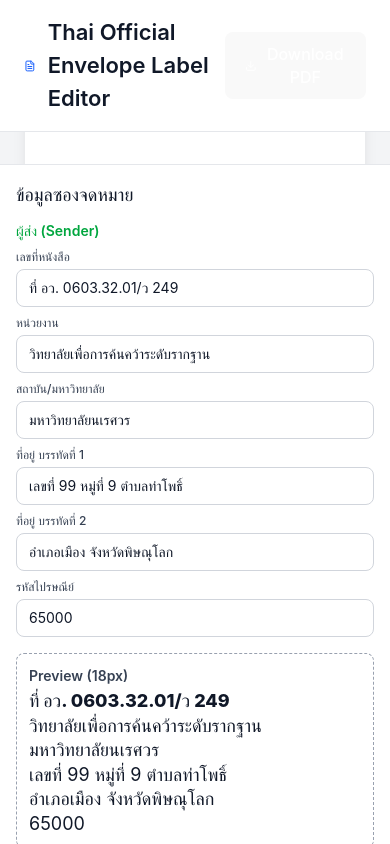
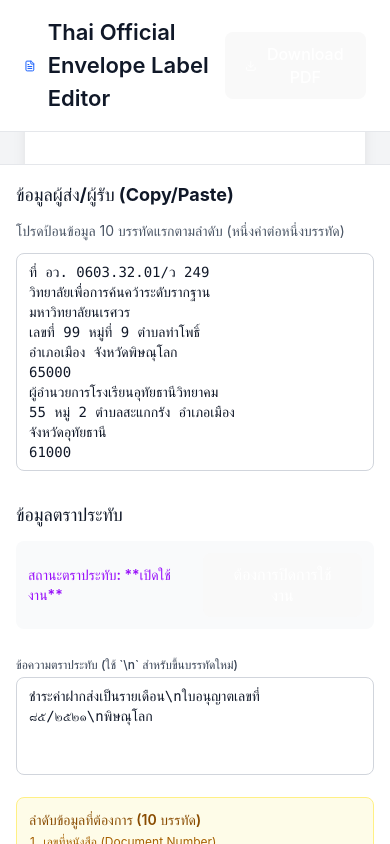
Before and after one commit to s1n-c0s/word-better-exp, a React (Vite) app: page / in a window 390 px wide. Built offline with nearby package versions, Linux system fonts and the light colour scheme.

Commit message:
= fix toggle state

```diff
--- a/src/App.tsx
+++ b/src/App.tsx
@@ -10,10 +10,25 @@ const SARABUN_FONT = "THSarabunNew";
 const GARUDA_EMBLEM_WIDTH = 15;
 const GARUDA_EMBLEM_HEIGHT = 15;
 
+// กำหนดข้อความตราประทับมาตรฐานเป็นค่าคงที่
+const DEFAULT_STAMP_TEXT =
+  "ชำระค่าฝากส่งเป็นรายเดือน\nใบอนุญาตเลขที่ ๘๕/๒๕๒๑\nพิษณุโลก";
+
 export default function DocumentEditor() {
   const [pdfUrl, setPdfUrl] = useState("");
 
-  // ข้อมูลผู้ส่ง/ผู้รับ
+  // State สำหรับ 10 บรรทัดแรก (Copy/Paste)
+  const [csvInput, setCsvInput] = useState("");
+
+  // State สำหรับเก็บข้อความตราประทับเมื่อ Toggle ถูกเปิด (แสดงตลอด)
+  const [manualStampInput, setManualStampInput] = useState(
+    DEFAULT_STAMP_TEXT.replace(/\n/g, "\\n")
+  );
+
+  // 💡 การแก้ไข 1: State ควบคุมการปิดการใช้งาน (ค่าเริ่มต้น: FALSE = เปิดใช้งานอยู่)
+  const [disableStamp, setDisableStamp] = useState(false); // False = Stamp ON
+
+  // ข้อมูลผู้ส่ง/ผู้รับ (ไม่เปลี่ยนแปลง)
   const [documentNumber, setDocumentNumber] = useState(
     "ที่ อว. 0603.32.01/ว 249"
   );
@@ -39,11 +54,86 @@ export default function DocumentEditor() {
     useState("จังหวัดอุทัยธานี");
   const [recipientPostal, setRecipientPostal] = useState("61000");
 
-  const [stampText, setStampText] = useState(
-    "ชำระค่าฝากส่งเป็นรายเดือน\nใบอนุญาตเลขที่ ๘๕/๒๕๒๑\nพิษณุโลก"
-  );
+  // Stamp Text State: ถูกควบคุมโดย useEffect ด้านล่าง
+  // 💡 การแก้ไข 2: เริ่มต้นด้วย manualStampInput (ซึ่งคือค่ามาตรฐาน)
+  const [stampText, setStampText] = useState(DEFAULT_STAMP_TEXT);
 
-  // ฟังก์ชันสร้าง PDF และคืนค่า Data URI string (สำหรับ Preview และ Download)
+  // Parse ข้อมูล 10 บรรทัด (Sender/Recipient)
+  const parseCsvInput = useCallback((input) => {
+    const lines = input.split("\n").map((line) => line.trim());
+
+    if (lines.length >= 10) {
+      setDocumentNumber(lines[0] || "");
+      setSenderOrg(lines[1] || "");
+      setSenderUniversity(lines[2] || "");
+      setSenderAddress1(lines[3] || "");
+      setSenderAddress2(lines[4] || "");
+      setSenderPostal(lines[5] || "");
+      setRecipientTitle(lines[6] || "");
+      setRecipientAddress(lines[7] || "");
+      setRecipientProvince(lines[8] || "");
+      setRecipientPostal(lines[9] || "");
+    }
+  }, []);
+
+  // Handler สำหรับช่องกรอกข้อมูล 10 บรรทัด
+  const handleCsvChange = (e) => {
+    const value = e.target.value;
+    setCsvInput(value);
+    parseCsvInput(value);
+  };
+
+  // Handler สำหรับช่องกรอกข้อมูลตราประทับที่แยกออกมา
+  const handleManualStampChange = (e) => {
+    const value = e.target.value;
+    setManualStampInput(value);
+  };
+
+  // 💡 การแก้ไข 3: จัดการการเปลี่ยนแปลงของ Toggle
+  const handleToggleChange = () => {
+    setDisableStamp((prev) => !prev);
+  };
+
+  // 💡 การแก้ไข 4: Logic การควบคุม StampText และ Input Read-only
+  useEffect(() => {
+    let newStampText = "";
+
+    if (!disableStamp) {
+      // FALSE (ไม่ปิดการใช้งาน) -> Stamp ON: ใช้ค่าที่พิมพ์
+      newStampText = manualStampInput.replace(/\\n/g, "\n");
+    } else {
+      // TRUE (ปิดการใช้งาน) -> Stamp OFF: ใช้ค่าว่าง
+      newStampText = "";
+    }
+
+    setStampText(newStampText);
+  }, [disableStamp, manualStampInput]);
+
+  // Initial Load: สร้างข้อมูลเริ่มต้นสำหรับ Paste
+  useEffect(() => {
+    const defaultData = [
+      documentNumber,
+      senderOrg,
+      senderUniversity,
+      senderAddress1,
+      senderAddress2,
+      senderPostal,
+      recipientTitle,
+      recipientAddress,
+      recipientProvince,
+      recipientPostal,
+    ].join("\n");
+    setCsvInput(defaultData);
+
+    // ตั้งค่า manualStampInput เริ่มต้น และ parse ข้อมูลหลัก
+    const initialStampInput = DEFAULT_STAMP_TEXT.replace(/\n/g, "\\n");
+    setManualStampInput(initialStampInput);
+    setStampText(DEFAULT_STAMP_TEXT); // ให้ PDF แสดงค่านี้ในตอนเริ่มต้น
+
+    parseCsvInput(defaultData);
+  }, []); // Run only once on mount
+
+  // ฟังก์ชันสร้าง PDF และคืนค่า Data URI string
   const generatePdfDataUri = useCallback(() => {
     const pdf = new jsPDF({
       orientation: "landscape",
@@ -58,6 +148,7 @@ export default function DocumentEditor() {
     pdf.setFont(SARABUN_FONT, "normal");
 
     // --- 1. ตราครุฑ
+    // Note: การวาดวงกลมเป็นการจำลองตำแหน่งของตราครุฑ
     const emblemX = margin + 15;
     const emblemY = margin + 15;
     pdf.circle(emblemX, emblemY, 7);
@@ -88,9 +179,10 @@ export default function DocumentEditor() {
       senderY += lineSpacing;
     });
 
-    // --- 3. ตราประทับ (Stamp Box - ปรับขนาดให้พอดีกับเนื้อหา)
+    // --- 3. ตราประทับ (Stamp Box)
 
-    // ตั้งค่าฟอนต์ 14px ก่อนคำนวณ
+    // เงื่อนไขการวาด: วาดเมื่อ stampText ไม่ใช่ค่าว่างเท่านั้น
+    if (stampText && stampText.trim().length > 0) {
       pdf.setFontSize(14);
       const stampLines = stampText.split("\n");
 
@@ -98,7 +190,6 @@ export default function DocumentEditor() {
       const paddingY = 1.5;
       const stampLineSpacing = 7;
 
-    // 1. หาความกว้างสูงสุดของข้อความทั้งหมด
       let maxWidth = 0;
       stampLines.forEach((line) => {
         const width = pdf.getTextWidth(line);
@@ -107,30 +198,24 @@ export default function DocumentEditor() {
         }
       });
 
-    // 2. คำนวณความกว้างและความสูงของกล่อง
       const stampWidth = maxWidth + paddingX * 2;
       const stampHeight = stampLines.length * stampLineSpacing + paddingY * 2;
 
-    // 3. คำนวณตำแหน่ง X และ Y
       const moveUpOffset = 5;
       const stampX = pageWidth - margin - stampWidth;
-    const stampY = margin - moveUpOffset; // ตำแหน่ง Y ใหม่ของกล่อง
+      const stampY = margin - moveUpOffset;
 
-    // 4. คำนวณจุดเริ่มต้น Y ของข้อความเพื่อให้จัดกึ่งกลางแนวตั้งพอดี
       const textStartOffset = 3.5;
       let currentY = stampY + paddingY + textStartOffset;
 
-    // วาดกรอบสี่เหลี่ยม
       pdf.rect(stampX, stampY, stampWidth, stampHeight);
 
-    // พิมพ์ข้อความแต่ละบรรทัด (อยู่กึ่งกลางกล่อง)
       stampLines.forEach((line) => {
         const textWidth = pdf.getTextWidth(line);
-
-      // จัดให้อยู่กึ่งกลางแนวนอน
         pdf.text(line, stampX + (stampWidth - textWidth) / 2, currentY);
         currentY += stampLineSpacing;
       });
+    }
 
     // --- 4. ผู้รับ (26px, Bold ทั้งหมด)
 
@@ -162,7 +247,6 @@ export default function DocumentEditor() {
     );
     pdf.text(recipientPostal, recipientDetailX, recipientBaseY + 39);
 
-    // คืนค่า Data URI String
     return pdf.output("datauristring");
   }, [
     documentNumber,
@@ -195,6 +279,12 @@ export default function DocumentEditor() {
     document.body.removeChild(a);
   };
 
+  // 💡 ตัวแปรสำหรับควบคุม JSX
+  const isStampEnabled = !disableStamp;
+  const toggleLabel = isStampEnabled
+    ? "ต้องการปิดการใช้งาน"
+    : "ต้องการเปิดใช้งาน";
+
   return (
     <div className="h-screen w-full bg-gray-100 dark:bg-gray-900">
       <div className="h-full flex flex-col">
@@ -202,7 +292,6 @@ export default function DocumentEditor() {
         <div className="bg-white dark:bg-gray-800 border-b border-gray-200 dark:border-gray-700 px-6 py-4 flex items-center justify-between">
           <div className="flex items-center gap-3">
             <FileText className="w-6 h-6 text-blue-600 dark:text-blue-400" />
-            {/* 🟢 แก้ไข: เปลี่ยนจาก <h1> เป็น <h2> และใช้ Custom Size 22px */}
             <h2 className="text-[22px] font-semibold text-gray-900 dark:text-gray-100">
               Thai Official Envelope Label Editor
             </h2>
@@ -221,8 +310,9 @@ export default function DocumentEditor() {
           </div>
         </div>
 
-        {/* --- Main Content: ส่วน Preview PDF (ใช้ iframe) --- */}
+        {/* --- Main Content: ส่วน Preview PDF และ Input Box ใหม่ --- */}
         <div className="flex-1 overflow-hidden flex flex-col lg:flex-row">
+          {/* Preview Panel */}
           <div className="flex-1 lg:w-3/5 overflow-auto p-4 lg:p-8 bg-gray-100 dark:bg-gray-900 flex items-center justify-center">
             <div
               className={`transition-all bg-white shadow-lg
@@ -244,235 +334,108 @@ export default function DocumentEditor() {
             </div>
           </div>
 
-          {/* Input Form Panel (มีส่วน Preview JSX อยู่ด้านใน) */}
+          {/* 💡 Input Panel ใหม่: ช่องกรอกข้อมูลแบบ CSV/Text */}
           <div className="w-full lg:w-2/5 bg-white dark:bg-gray-800 overflow-auto border-t lg:border-t-0 lg:border-l border-gray-200 dark:border-gray-700">
             <div className="p-4 lg:p-6">
               <div className="max-w-xl mx-auto space-y-4 lg:space-y-6">
                 <h2 className="text-lg lg:text-xl font-bold text-gray-900 dark:text-gray-100 mb-3 lg:mb-4">
-                  ข้อมูลซองจดหมาย
+                  ข้อมูลผู้ส่ง/ผู้รับ (Copy/Paste)
                 </h2>
+                <p className="text-sm text-gray-600 dark:text-gray-400 mb-3">
+                  โปรดป้อนข้อมูล 10 บรรทัดแรกตามลำดับ (หนึ่งค่าต่อหนึ่งบรรทัด)
+                </p>
 
-                {/* Sender Section */}
-                <div className="space-y-2 lg:space-y-3 pb-4 border-b border-gray-200 dark:border-gray-700">
-                  <h3 className="text-sm lg:text-base font-semibold text-green-600 dark:text-green-400">
-                    ผู้ส่ง (Sender)
-                  </h3>
-
-                  <div>
-                    <label className="block text-xs font-medium text-gray-700 dark:text-gray-300 mb-1">
-                      เลขที่หนังสือ
-                    </label>
-                    <input
-                      type="text"
-                      value={documentNumber}
-                      onChange={(e) => setDocumentNumber(e.target.value)}
-                      className="w-full px-3 py-2 text-sm border border-gray-300 dark:border-gray-600 rounded-md bg-white dark:bg-gray-700 text-gray-900 dark:text-gray-100 focus:ring-2 focus:ring-blue-500 outline-none"
+                <div className="space-y-2 lg:space-y-3">
+                  <textarea
+                    value={csvInput}
+                    onChange={handleCsvChange}
+                    rows={10}
+                    placeholder={`
+1. เลขที่หนังสือ (ที่ อว. 0603.32.01/ว 249)
+2. หน่วยงานผู้ส่ง
+3. สถาบัน/มหาวิทยาลัย
+4. ที่อยู่ บรรทัด 1
+5. ที่อยู่ บรรทัด 2
+6. รหัสไปรษณีย์ผู้ส่ง
+7. ชื่อ/หน่วยงานผู้รับ
+8. ที่อยู่ผู้รับ
+9. จังหวัดผู้รับ
+10. รหัสไปรษณีย์ผู้รับ
+                    `.trim()}
+                    className="w-full px-3 py-2 text-sm border border-gray-300 dark:border-gray-600 rounded-md bg-white dark:bg-gray-700 text-gray-900 dark:text-gray-100 focus:ring-2 focus:ring-blue-500 outline-none resize-none font-mono"
                   />
                 </div>
 
-                  <div>
+                {/* --- Stamp Section ที่แยกออกมา --- */}
+                <h2 className="text-lg lg:text-xl font-bold text-gray-900 dark:text-gray-100 mt-6 mb-3">
+                  ข้อมูลตราประทับ
+                </h2>
+
+                {/* 💡 Toggle Button สำหรับตราประทับ */}
+                <div className="flex justify-between items-center bg-gray-50 dark:bg-gray-700 p-3 rounded-md">
+                  <label className="text-sm font-semibold text-purple-600 dark:text-purple-400">
+                    สถานะตราประทับ: **
+                    {isStampEnabled ? "เปิดใช้งาน" : "ปิดใช้งาน"}**
+                  </label>
+                  <button
+                    onClick={handleToggleChange}
+                    className={`px-4 py-1 rounded-full text-xs font-medium transition-colors ${
+                      isStampEnabled
+                        ? "bg-purple-600 text-white hover:bg-purple-700"
+                        : "bg-gray-300 text-gray-800 hover:bg-gray-400 dark:bg-gray-500 dark:text-gray-100"
+                    }`}
+                  >
+                    {toggleLabel}
+                  </button>
+                </div>
+
+                {/* Dedicated Textarea for Stamp Input (Always Visible) */}
+                <div className="space-y-2 lg:space-y-3 pt-3">
                   <label className="block text-xs font-medium text-gray-700 dark:text-gray-300 mb-1">
-                      หน่วยงาน
+                    ข้อความตราประทับ (ใช้ `\n` สำหรับขึ้นบรรทัดใหม่)
                   </label>
-                    <input
-                      type="text"
-                      value={senderOrg}
-                      onChange={(e) => setSenderOrg(e.target.value)}
-                      className="w-full px-3 py-2 text-sm border border-gray-300 dark:border-gray-600 rounded-md bg-white dark:bg-gray-700 text-gray-900 dark:text-gray-100 focus:ring-2 focus:ring-blue-500 outline-none"
+                  <textarea
+                    // 💡 แสดงค่า manualStampInput เสมอ
+                    value={manualStampInput}
+                    onChange={handleManualStampChange}
+                    rows={4}
+                    placeholder={DEFAULT_STAMP_TEXT.replace(/\n/g, "\\n")}
+                    // 💡 ReadOnly/Style Toggled based on isStampEnabled
+                    readOnly={!isStampEnabled}
+                    className={`w-full px-3 py-2 text-sm border border-gray-300 rounded-md resize-none font-mono
+                            ${
+                              !isStampEnabled // อ่านอย่างเดียวเมื่อปิดใช้งาน
+                                ? "bg-gray-100 dark:bg-gray-800 text-gray-500 cursor-not-allowed"
+                                : "bg-white dark:bg-gray-700 text-gray-900 focus:ring-2 focus:ring-blue-500"
+                            }
+                        `}
                   />
                 </div>
 
-                  <div>
-                    <label className="block text-xs font-medium text-gray-700 dark:text-gray-300 mb-1">
-                      สถาบัน/มหาวิทยาลัย
-                    </label>
-                    <input
-                      type="text"
-                      value={senderUniversity}
-                      onChange={(e) => setSenderUniversity(e.target.value)}
-                      className="w-full px-3 py-2 text-sm border border-gray-300 dark:border-gray-600 rounded-md bg-white dark:bg-gray-700 text-gray-900 dark:text-gray-100 focus:ring-2 focus:ring-blue-500 outline-none"
-                    />
-                  </div>
-
-                  <div>
-                    <label className="block text-xs font-medium text-gray-700 dark:text-gray-300 mb-1">
-                      ที่อยู่ บรรทัดที่ 1
-                    </label>
-                    <input
-                      type="text"
-                      value={senderAddress1}
-                      onChange={(e) => setSenderAddress1(e.target.value)}
-                      className="w-full px-3 py-2 text-sm border border-gray-300 dark:border-gray-600 rounded-md bg-white dark:bg-gray-700 text-gray-900 dark:text-gray-100 focus:ring-2 focus:ring-blue-500 outline-none"
-                    />
-                  </div>
-
-                  <div>
-                    <label className="block text-xs font-medium text-gray-700 dark:text-gray-300 mb-1">
-                      ที่อยู่ บรรทัดที่ 2
-                    </label>
-                    <input
-                      type="text"
-                      value={senderAddress2}
-                      onChange={(e) => setSenderAddress2(e.target.value)}
-                      className="w-full px-3 py-2 text-sm border border-gray-300 dark:border-gray-600 rounded-md bg-white dark:bg-gray-700 text-gray-900 dark:text-gray-100 focus:ring-2 focus:ring-blue-500 outline-none"
-                    />
-                  </div>
-
-                  <div>
-                    <label className="block text-xs font-medium text-gray-700 dark:text-gray-300 mb-1">
-                      รหัสไปรษณีย์
-                    </label>
-                    <input
-                      type="text"
-                      value={senderPostal}
-                      onChange={(e) => setSenderPostal(e.target.value)}
-                      maxLength={5}
-                      className="w-full px-3 py-2 text-sm border border-gray-300 dark:border-gray-600 rounded-md bg-white dark:bg-gray-700 text-gray-900 dark:text-gray-100 focus:ring-2 focus:ring-blue-500 outline-none"
-                    />
-                  </div>
-
-                  {/* --- JSX Preview: Sender Info --- */}
-                  <div className="mt-4 p-3 border border-dashed border-gray-400 rounded-md">
-                    <p className="text-sm font-semibold text-gray-700 mb-1">
-                      Preview (18px)
-                    </p>
-
-                    <div className="space-y-0.5 text-gray-900 text-base">
-                      {/* บรรทัดที่ 1: Bold ทั้งบรรทัด */}
-                      <div className="font-extrabold text-lg leading-tight">
-                        {documentNumber}
-                      </div>
-                      {/* บรรทัดอื่น ๆ: Normal */}
-                      <div className="font-normal text-lg leading-tight">
-                        {senderOrg}
-                      </div>
-                      <div className="font-normal text-lg leading-tight">
-                        {senderUniversity}
-                      </div>
-                      <div className="font-normal text-lg leading-tight">
-                        {senderAddress1}
-                      </div>
-                      <div className="font-normal text-lg leading-tight">
-                        {senderAddress2}
-                      </div>
-                      <div className="font-normal text-lg leading-tight">
-                        {senderPostal}
-                      </div>
-                    </div>
-                  </div>
-                </div>
-
-                {/* Recipient Section */}
-                <div className="space-y-2 lg:space-y-3 pb-4 border-b border-gray-200 dark:border-gray-700">
-                  <h3 className="text-sm lg:text-base font-semibold text-blue-600 dark:text-blue-400">
-                    ผู้รับ (Recipient)
+                {/* --- Data Structure Guide --- */}
+                <div className="mt-4 p-3 bg-yellow-50 dark:bg-yellow-900/20 border border-yellow-200 dark:border-yellow-800 rounded-md">
+                  <h3 className="text-sm font-semibold text-yellow-800 dark:text-yellow-300 mb-1">
+                    ลำดับข้อมูลที่ต้องการ (10 บรรทัด)
                   </h3>
-
-                  <div>
-                    <label className="block text-xs font-medium text-gray-700 dark:text-gray-300 mb-1">
-                      ชื่อผู้รับ/หน่วยงาน
-                    </label>
-                    <input
-                      type="text"
-                      value={recipientTitle}
-                      onChange={(e) => setRecipientTitle(e.target.value)}
-                      className="w-full px-3 py-2 text-sm border border-gray-300 dark:border-gray-600 rounded-md bg-white dark:bg-gray-700 text-gray-900 dark:text-gray-100 focus:ring-2 focus:ring-blue-500 outline-none"
-                    />
-                  </div>
-
-                  <div>
-                    <label className="block text-xs font-medium text-gray-700 dark:text-gray-300 mb-1">
-                      ที่อยู่
-                    </label>
-                    <input
-                      type="text"
-                      value={recipientAddress}
-                      onChange={(e) => setRecipientAddress(e.target.value)}
-                      className="w-full px-3 py-2 text-sm border border-gray-300 dark:border-gray-600 rounded-md bg-white dark:bg-gray-700 text-gray-900 dark:text-gray-100 focus:ring-2 focus:ring-blue-500 outline-none"
-                    />
-                  </div>
-
-                  <div>
-                    <label className="block text-xs font-medium text-gray-700 dark:text-gray-300 mb-1">
-                      จังหวัด
-                    </label>
-                    <input
-                      type="text"
-                      value={recipientProvince}
-                      onChange={(e) => setRecipientProvince(e.target.value)}
-                      className="w-full px-3 py-2 text-sm border border-gray-300 dark:border-gray-600 rounded-md bg-white dark:bg-gray-700 text-gray-900 dark:text-gray-100 focus:ring-2 focus:ring-blue-500 outline-none"
-                    />
-                  </div>
-
-                  <div>
-                    <label className="block text-xs font-medium text-gray-700 dark:text-gray-300 mb-1">
-                      รหัสไปรษณีย์
-                    </label>
-                    <input
-                      type="text"
-                      value={recipientPostal}
-                      onChange={(e) => setRecipientPostal(e.target.value)}
-                      maxLength={5}
-                      className="w-full px-3 py-2 text-sm border border-gray-300 dark:border-gray-600 rounded-md bg-white dark:bg-gray-700 text-gray-900 dark:text-gray-100 focus:ring-2 focus:ring-blue-500 outline-none"
-                    />
-                  </div>
-
-                  {/* --- JSX Preview: Recipient Info --- */}
-                  <div className="mt-4 p-3 border border-dashed border-gray-400 rounded-md">
-                    <p className="text-sm font-semibold text-gray-700 mb-1">
-                      Preview (26px Bold)
-                    </p>
-
-                    {/* จำลองการจัดคอลัมน์ "เรียน" | [รายละเอียด] */}
-                    <div className="flex space-x-3 text-gray-900 font-extrabold text-2xl">
-                      <div className="flex-shrink-0">เรียน</div>
-                      <div className="flex-grow space-y-2">
-                        <div className="leading-tight">{recipientTitle}</div>
-                        <div className="leading-tight">{recipientAddress}</div>
-                        <div className="leading-tight">{recipientProvince}</div>
-                        <div className="font-extrabold leading-tight pt-2">
-                          {recipientPostal}
-                        </div>
-                      </div>
-                    </div>
-                  </div>
-                </div>
-
-                {/* Stamp Section */}
-                <div className="space-y-2 lg:space-y-3">
-                  <h3 className="text-sm lg:text-base font-semibold text-purple-600 dark:text-purple-400">
-                    ตราประทับ (Stamp)
-                  </h3>
-
-                  <div>
-                    <label className="block text-xs font-medium text-gray-700 dark:text-gray-300 mb-1">
-                      ข้อความตราประทับ
-                    </label>
-                    <textarea
-                      value={stampText}
-                      onChange={(e) => setStampText(e.target.value)}
-                      rows={3}
-                      className="w-full px-3 py-2 text-sm border border-gray-300 dark:border-gray-600 rounded-md bg-white dark:bg-gray-700 text-gray-900 dark:text-gray-100 focus:ring-2 focus:ring-blue-500 outline-none resize-none"
-                    />
-                  </div>
-
-                  {/* --- JSX Preview: Stamp Info --- */}
-                  <div className="mt-4 p-3 border border-dashed border-gray-400 rounded-md text-center">
-                    <p className="text-sm font-semibold text-gray-700 mb-1">
-                      Preview (14px)
-                    </p>
-                    <p className="text-base whitespace-pre-line leading-snug">
-                      {stampText}
-                    </p>
-                  </div>
+                  <ol className="text-xs text-yellow-700 dark:text-yellow-400 list-decimal list-inside space-y-1">
+                    <li>เลขที่หนังสือ (Document Number)</li>
+                    <li>หน่วยงานผู้ส่ง (Sender Organization)</li>
+                    <li>สถาบัน/มหาวิทยาลัย (Sender University)</li>
+                    <li>ที่อยู่ผู้ส่ง บรรทัด 1 (Sender Address 1)</li>
+                    <li>ที่อยู่ผู้ส่ง บรรทัด 2 (Sender Address 2)</li>
+                    <li>รหัสไปรษณีย์ผู้ส่ง (Sender Postal)</li>
+                    <li>ชื่อ/หน่วยงานผู้รับ (Recipient Title)</li>
+                    <li>ที่อยู่ผู้รับ (Recipient Address)</li>
+                    <li>จังหวัดผู้รับ (Recipient Province)</li>
+                    <li>รหัสไปรษณีย์ผู้รับ (Recipient Postal)</li>
+                  </ol>
                 </div>
 
                 {/* PDF Export Note */}
                 <div className="mt-4 p-3 bg-blue-50 dark:bg-blue-900/20 border border-blue-200 dark:border-blue-800 rounded-md">
                   <p className="text-xs text-blue-800 dark:text-blue-300">
-                    <strong>หมายเหตุ:</strong> ไฟล์ PDF จะใช้ฟอนต์ **TH Sarabun
-                    New** ที่ถูกฝังไว้แล้ว โปรดตรวจสอบว่าไฟล์ฟอนต์ .js
-                    ถูกนำเข้าอย่างถูกต้อง
+                    <strong>หมายเหตุ:</strong> เมื่อตราประทับ **เปิดใช้งาน**
+                    คุณสามารถป้อนข้อความเองได้ และข้อความที่ป้อนจะปรากฏใน PDF
                   </p>
                 </div>
               </div>
```
Lines whose indentation alone changed are shown as unchanged.
